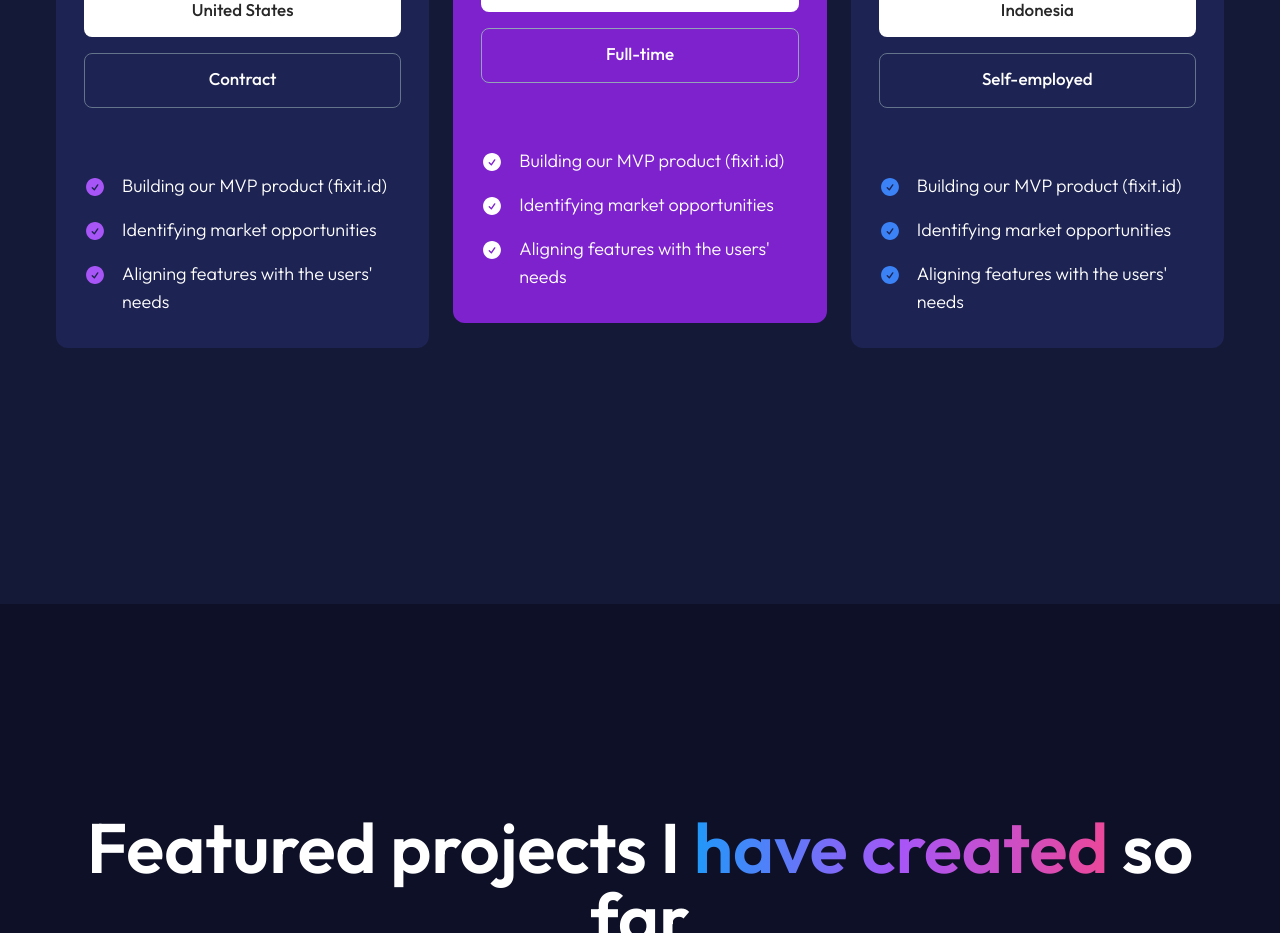
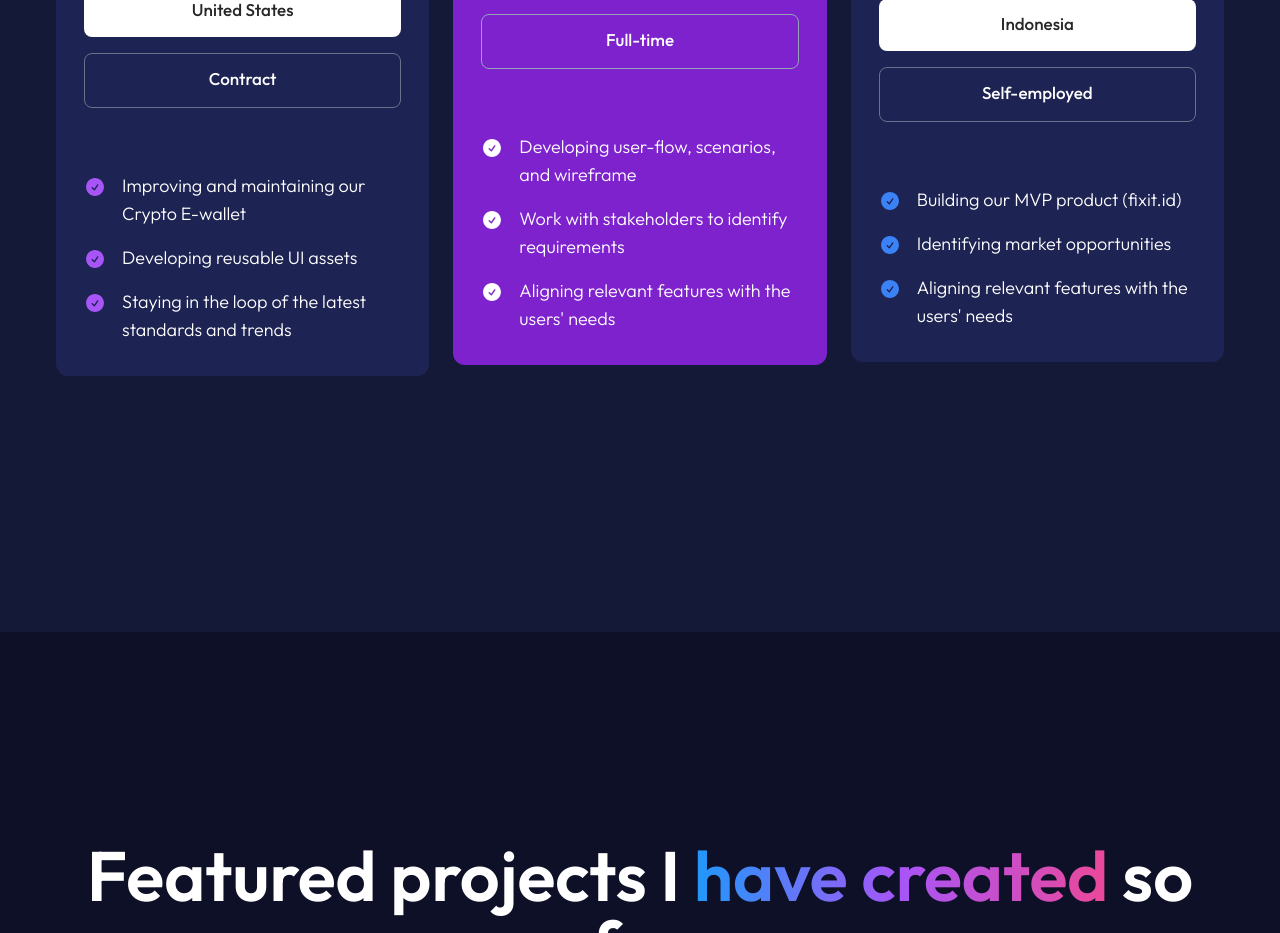
Before and after one commit to alif-firdaus/Passionate-React, a React (Create React App) app: page / in a window 1280 px wide. Shown: the part 4460-5393 px from the top of the page. Built offline with nearby package versions, Linux system fonts and the light colour scheme.

Commit message:
Experience Section jobdesc : updated

```diff
--- a/src/Pages/Experience.jsx
+++ b/src/Pages/Experience.jsx
@@ -45,7 +45,7 @@ const Experience = () => {
 							<CheckCircleIcon className="w-[22px] text-purple-500" />
 						</div>
 						<p className="text-lg font-light">
-							Building our MVP product &#40;fixit.id&#41;
+							Improving and maintaining our Crypto E-wallet
 						</p>
 					</div>
 					<div className="flex items-center justify-start gap-4 mt-4">
@@ -53,7 +53,7 @@ const Experience = () => {
 							<CheckCircleIcon className="w-[22px] text-purple-500" />
 						</div>
 						<p className="text-lg font-light">
-							Identifying market opportunities
+							Developing reusable UI assets
 						</p>
 					</div>
 					<div className="flex items-center justify-start gap-4 mt-4">
@@ -61,7 +61,8 @@ const Experience = () => {
 							<CheckCircleIcon className="w-[22px] text-purple-500" />
 						</div>
 						<p className="text-lg font-light">
-							Aligning features with the users' needs
+							Staying in the loop of the latest standards and
+							trends
 						</p>
 					</div>
 				</div>
@@ -93,7 +94,7 @@ const Experience = () => {
 							<CheckCircleIcon className="w-[22px] text-white" />
 						</div>
 						<p className="text-lg font-light">
-							Building our MVP product &#40;fixit.id&#41;
+							Developing user-flow, scenarios, and wireframe
 						</p>
 					</div>
 					<div className="flex items-center justify-start gap-4 mt-4">
@@ -101,7 +102,7 @@ const Experience = () => {
 							<CheckCircleIcon className="w-[22px] text-white" />
 						</div>
 						<p className="text-lg font-light">
-							Identifying market opportunities
+							Work with stakeholders to identify requirements
 						</p>
 					</div>
 					<div className="flex items-center justify-start gap-4 mt-4">
@@ -109,7 +110,7 @@ const Experience = () => {
 							<CheckCircleIcon className="w-[22px] text-white" />
 						</div>
 						<p className="text-lg font-light">
-							Aligning features with the users' needs
+							Aligning relevant features with the users' needs
 						</p>
 					</div>
 				</div>
@@ -157,7 +158,7 @@ const Experience = () => {
 							<CheckCircleIcon className="w-[22px] text-blue-500" />
 						</div>
 						<p className="text-lg font-light">
-							Aligning features with the users' needs
+							Aligning relevant features with the users' needs
 						</p>
 					</div>
 				</div>
```
